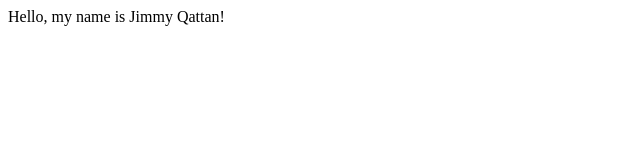
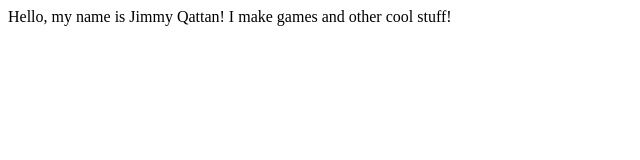
Before and after one commit to JimmyQattan/JimmyQattan.github.io, a plain HTML site: page index.html in a window 1280 px wide. Shown: the whole page, without its empty margins (0-640 px from the left). Drawn offline with Linux system fonts and the light colour scheme.

Commit message:
Update index.html

```diff
--- a/index.html
+++ b/index.html
@@ -1,4 +1,4 @@
 <html>
     <head></head>
-    <body>Hello, my name is Jimmy Qattan!</body>
+    <body>Hello, my name is Jimmy Qattan! I make games and other cool stuff!</body>
 </html>
```
